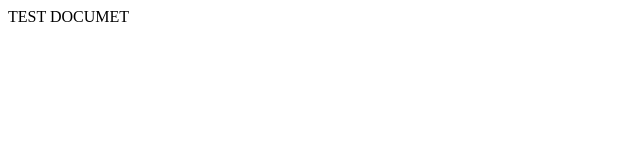
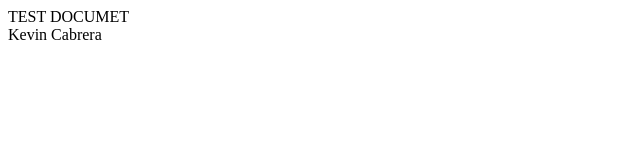
Before and after one commit to kcab111/TestDemo, a plain HTML site: page index.html in a window 1280 px wide. Shown: the full height of the page, 0-640 px from the left. Drawn offline with Linux system fonts and the light colour scheme.

Commit message:
Initial commit

```diff
--- a/index.html
+++ b/index.html
@@ -7,5 +7,6 @@
 </head>
 <body>
     <div>TEST DOCUMET</div>
+    <div>Kevin Cabrera</div>
 </body>
 </html>
```
